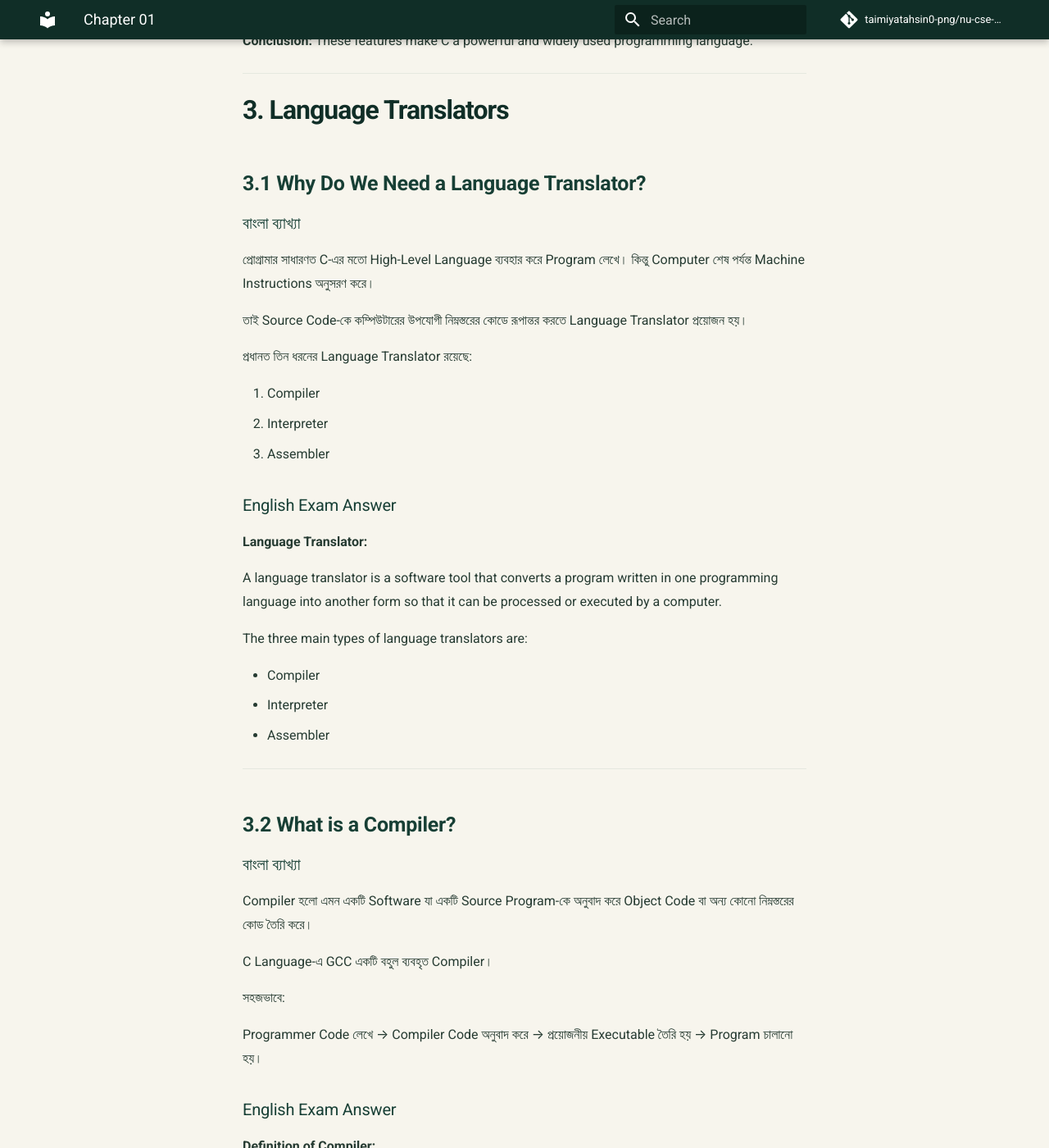
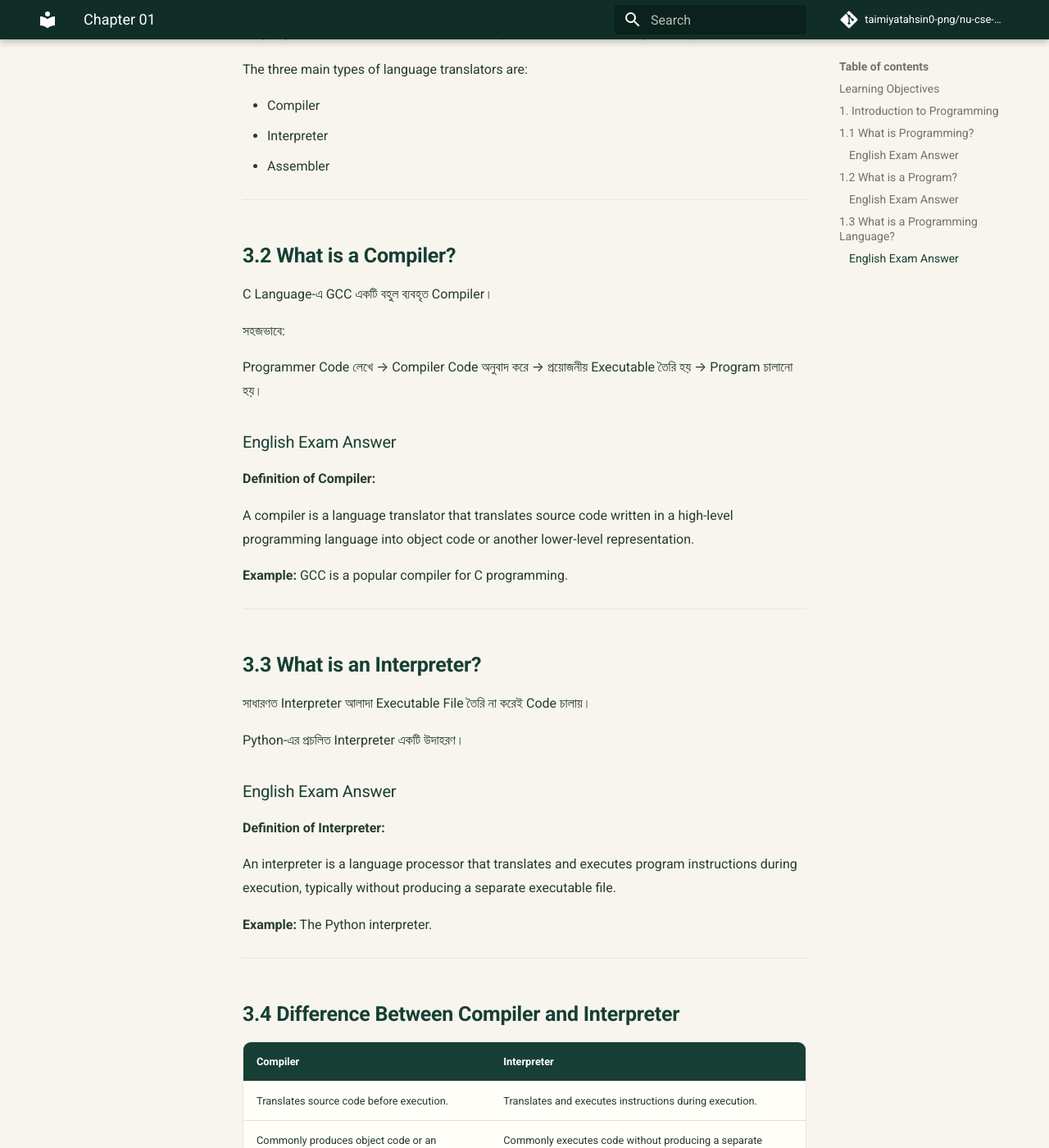
Before and after one commit to taimiyatahsin0-png/nu-cse-notes-store, an MkDocs documentation site: the page built from docs/subjects/spl/chapter-01.md, in a window 1280 px wide and 1400 px high, scrolled down 5251 px. Shown: the whole window at 82% size. Built offline with MkDocs 1.6.1 and Material for MkDocs 9.7.7, drawn with Linux system fonts in a browser that asks for light colours; comment, search, counter and statistics services are not loaded; some of the changed text lies outside the part shown.

Commit message:
Adopt English-only exam-focused study format

````diff
--- a/docs/subjects/spl/chapter-01.md
+++ b/docs/subjects/spl/chapter-01.md
@@ -7,7 +7,7 @@
 
 ---
 
-# Learning Objectives
+## Learning Objectives
 
 After completing this chapter, students will be able to:
 
@@ -21,13 +21,9 @@ After completing this chapter, students will be able to:
 
 ---
 
-# 1. Introduction to Programming
+## 1. Introduction to Programming
 
 ## 1.1 What is Programming?
-
-### বাংলা ব্যাখ্যা
-
-Programming হলো কম্পিউটারকে নির্দিষ্ট কোনো কাজ করানোর জন্য ধাপে ধাপে নির্দেশনা তৈরি করার প্রক্রিয়া।
 
 ধরো, তুমি কম্পিউটারকে দুটি সংখ্যা যোগ করতে বলবে। তাহলে কম্পিউটারকে কয়েকটি নির্দেশনা দিতে হবে:
 
@@ -54,10 +50,6 @@ A program can be written to add two numbers, calculate the average of marks or d
 
 ## 1.2 What is a Program?
 
-### বাংলা ব্যাখ্যা
-
-Program হলো কম্পিউটারকে কোনো নির্দিষ্ট কাজ করানোর জন্য লেখা একগুচ্ছ নির্দেশনার সমষ্টি।
-
 যেমন, দুটি সংখ্যা যোগ করার জন্য লেখা C Code একটি Program।
 
 ### English Exam Answer
@@ -69,10 +61,6 @@ A program is a set of instructions written in a programming language to perform
 ---
 
 ## 1.3 What is a Programming Language?
-
-### বাংলা ব্যাখ্যা
-
-Programming Language হলো এমন একটি আনুষ্ঠানিক ভাষা যার মাধ্যমে প্রোগ্রামার কম্পিউটারকে বিভিন্ন কাজের নির্দেশনা দেয়।
 
 যেমন:
 
@@ -94,10 +82,6 @@ A programming language is a formal language used by programmers to write instruc
 
 ## 2.1 What is C Language?
 
-### বাংলা ব্যাখ্যা
-
-C একটি General-purpose এবং Procedural Programming Language।
-
 এটি দিয়ে বিভিন্ন ধরনের Software, Operating System-এর অংশ, Compiler এবং Embedded System তৈরি করা যায়।
 
 C Language শেখার মাধ্যমে Programming-এর মৌলিক ধারণা, Logic Building এবং Problem Solving দক্ষতা তৈরি হয়।
@@ -113,10 +97,6 @@ It is widely used for system programming, embedded systems and application devel
 ---
 
 ## 2.2 History of C Language
-
-### বাংলা ব্যাখ্যা
-
-C Language তৈরি করেন Dennis Ritchie। তিনি Bell Laboratories-এ কাজ করার সময় প্রায় ১৯৭২ সালে C তৈরি করেন।
 
 C Language-এর আগে B এবং BCPL-এর মতো Programming Language ব্যবহৃত হতো। C Language এসব পূর্ববর্তী ভাষার ধারণা থেকে প্রভাবিত হয়ে তৈরি হয়।
 
@@ -135,10 +115,6 @@ C Language-এর আগে B এবং BCPL-এর মতো Programming Langua
 ---
 
 ## 2.3 Features of C Language
-
-### বাংলা ব্যাখ্যা
-
-C Language-এর কিছু গুরুত্বপূর্ণ বৈশিষ্ট্য রয়েছে, যেগুলোর কারণে এটি এখনো Programming শেখা ও Software Development-এর ক্ষেত্রে গুরুত্বপূর্ণ।
 
 ### 1. Simple
 
@@ -185,10 +161,6 @@ The important features of C language are given below:
 
 ## 3.1 Why Do We Need a Language Translator?
 
-### বাংলা ব্যাখ্যা
-
-প্রোগ্রামার সাধারণত C-এর মতো High-Level Language ব্যবহার করে Program লেখে। কিন্তু Computer শেষ পর্যন্ত Machine Instructions অনুসরণ করে।
-
 তাই Source Code-কে কম্পিউটারের উপযোগী নিম্নস্তরের কোডে রূপান্তর করতে Language Translator প্রয়োজন হয়।
 
 প্রধানত তিন ধরনের Language Translator রয়েছে:
@@ -213,10 +185,6 @@ The three main types of language translators are:
 
 ## 3.2 What is a Compiler?
 
-### বাংলা ব্যাখ্যা
-
-Compiler হলো এমন একটি Software যা একটি Source Program-কে অনুবাদ করে Object Code বা অন্য কোনো নিম্নস্তরের কোড তৈরি করে।
-
 C Language-এ GCC একটি বহুল ব্যবহৃত Compiler।
 
 সহজভাবে:
@@ -234,10 +202,6 @@ A compiler is a language translator that translates source code written in a hig
 ---
 
 ## 3.3 What is an Interpreter?
-
-### বাংলা ব্যাখ্যা
-
-Interpreter হলো এমন একটি Software যা Program-এর নির্দেশনা ধাপে ধাপে বিশ্লেষণ ও Execute করে।
 
 সাধারণত Interpreter আলাদা Executable File তৈরি না করেই Code চালায়।
 
@@ -267,10 +231,6 @@ An interpreter is a language processor that translates and executes program inst
 ---
 
 ## 3.5 What is an Assembler?
-
-### বাংলা ব্যাখ্যা
-
-Assembler হলো এমন একটি Translator যা Assembly Language-এ লেখা Program-কে Machine Code-এ রূপান্তর করে।
 
 ### English Exam Answer
 
@@ -352,10 +312,6 @@ int main()
 /* User-defined Functions */
 ```
 
-### বাংলা ব্যাখ্যা
-
-**1. Documentation Section:** এখানে Program সম্পর্কে Comment বা বিবরণ লেখা হয়।
-
 **2. Link or Preprocessor Section:** এখানে প্রয়োজনীয় Header File যুক্ত করা হয়।
 
 **3. Global Declaration Section:** এখানে Global Variable এবং Function Declaration রাখা যায়।
@@ -394,10 +350,6 @@ Each section has a specific purpose in organizing and executing the program.
 ---
 
 # 6. How to Compile and Run a C Program
-
-### বাংলা ব্যাখ্যা
-
-C Program চালানোর আগে সাধারণত Source Code Compile করতে হয়।
 
 ধরো, তোমার Program-এর নাম `hello.c` এবং তোমার কম্পিউটারে GCC Compiler ইনস্টল করা আছে।
 
@@ -663,8 +615,6 @@ In this chapter, we learned:
 
 *Educational resource for National University CSE students.*
 
-
-
 ---
 
 ## 12. NU Previous Questions and Board Question Archive
@@ -744,7 +694,6 @@ int main(void)
 3. Write a short C program that prints two lines of text.
 
 **Source caution:** These are secondary uploads. Do not treat an unverified practice question or a question-bank year tag as an official NU paper transcription.
-
 
 ---
 
````
